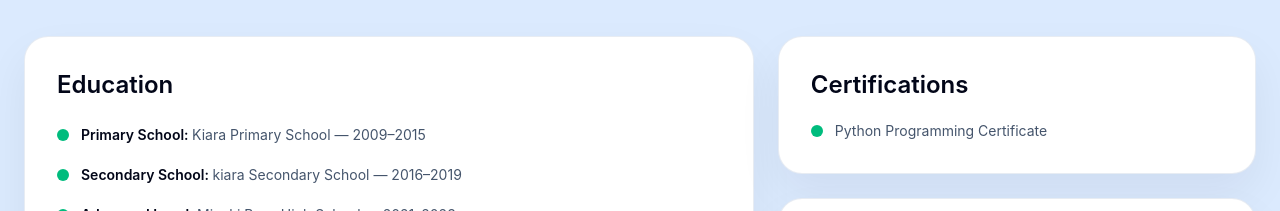
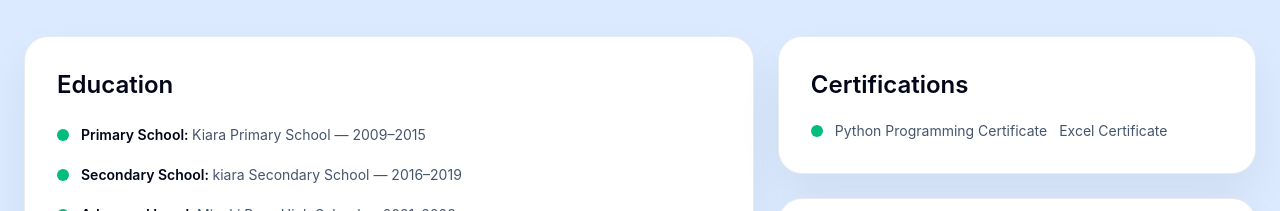
Before and after one commit to muhindi001/portfolio_web, a React (Vite) app in the folder frontend/: page / in a window 1280 px wide. Shown: the part 2425-2636 px from the top of the page. Built offline with nearby package versions, Linux system fonts and the light colour scheme; no server answers.

Commit message:
qualification change

```diff
--- a/frontend/src/App.jsx
+++ b/frontend/src/App.jsx
@@ -448,6 +448,7 @@ function App() {
                   <div className="flex items-start gap-3">
                     <span className="mt-1 h-3 w-3 rounded-full bg-emerald-500"></span>
                     <p className="text-sm">Python Programming Certificate</p>
+                    <p className="text-sm">Excel Certificate</p>
                   </div>
                 </div>
               </article>
```
